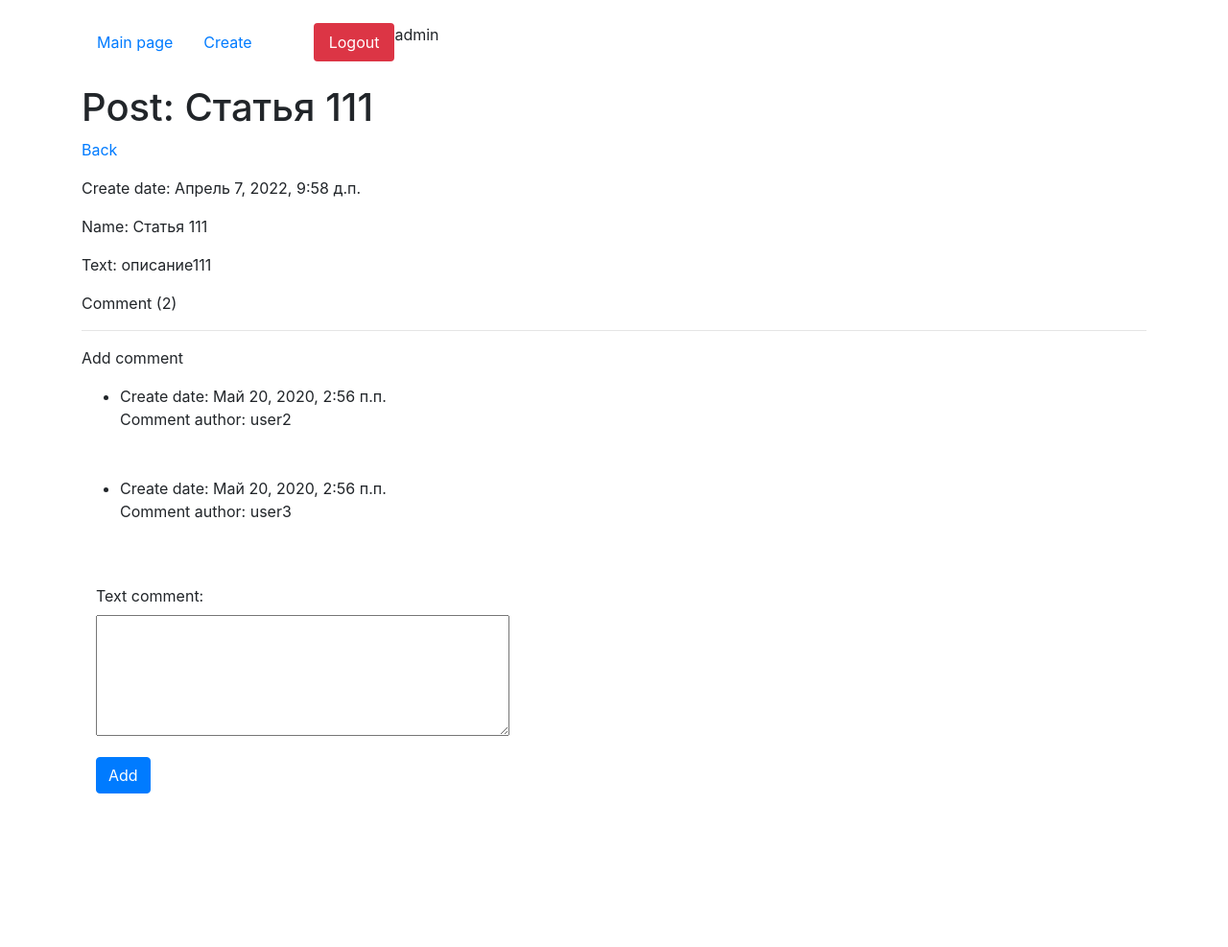
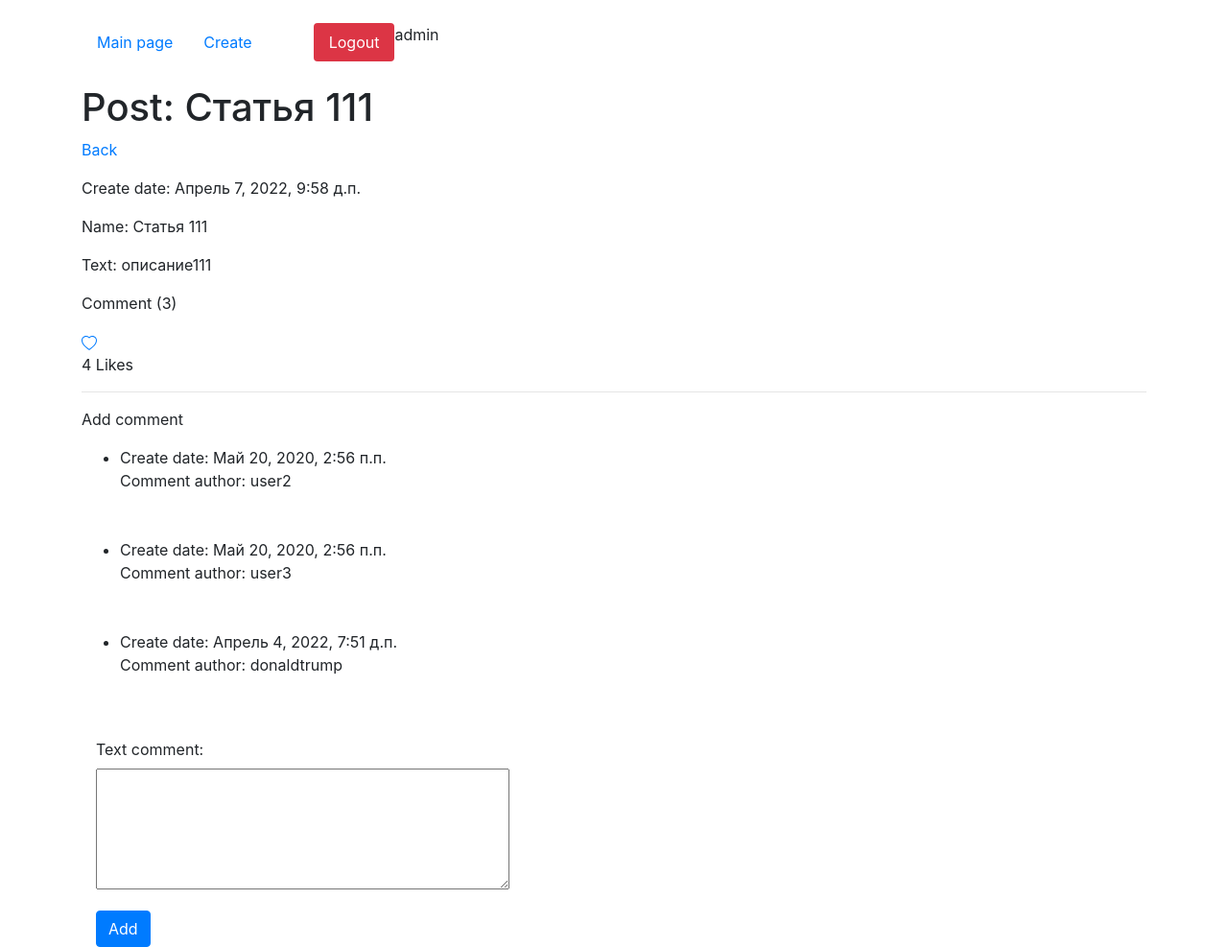
Before and after one commit to aruzhansabitkyzy/Zero-to-hero, a Django app: page /detail/71 in a window 1280 px wide. Shown: the whole page at 96% size. Before the commit the page ends 827 px from the top, so only its background shows below. Run offline with Django 3.2, Linux system fonts and the light colour scheme; a user stored in the database is signed in; data comes from the database, SQL or seed files in the repository; both versions use the stored data as it was after the commit; some libraries are stand-ins or nearby versions.

Commit message:
like feature

```diff
--- a/core/models.py
+++ b/core/models.py
@@ -4,11 +4,14 @@
 from django.db.models import Q
 
 # Create your models here.
+
+
 class Articles(models.Model):
     author = models.ForeignKey(User, on_delete = models.CASCADE, verbose_name='Article owner', blank = True, null = True )
     create_date = models.DateTimeField(auto_now=True)
     name = models.CharField(max_length=200, verbose_name='Post name:')
     text = models.TextField(verbose_name='Text')
+    likes = models.IntegerField(default=0)
 
     def __str__(self):
         return self.name
@@ -17,16 +20,24 @@
     #     verbose_name='Статью'
     #     verbose_name_plural='Статьи'
 
-class StatusFilterComments(models.Manager):
-    def get_queryset(self):
-        return super().get_queryset().filter(Q(status=False, author = get_current_user()) | Q(status=False, article__author=get_current_user()) | Q(status=True))
+
+class Likes(models.Model):
+    user = models.ForeignKey(User, on_delete=models.CASCADE, related_name='user_like')
+    post = models.ForeignKey(Articles, on_delete=models.CASCADE, related_name='post_like')
+
+
+# class StatusFilterComments(models.Manager):
+#     def get_queryset(self):
+#         return super().get_queryset().filter(Q(status=False, author = get_current_user())
+#                                             | Q(status=False, article__author=get_current_user())
+#                                             | Q(status=True))
 
 
 
 class Comments(models.Model):
-    article = models.ForeignKey(Articles, on_delete = models.CASCADE, verbose_name='Post', blank = True, null = True,related_name='comments_articles' )
+    article = models.ForeignKey(Articles, on_delete = models.CASCADE, verbose_name='Post', blank = True, null = True,related_name='comments_articles')
     author = models.ForeignKey(User, on_delete = models.CASCADE, verbose_name='Comment author', blank = True, null = True )
     create_date = models.DateTimeField(auto_now=True)
     text = models.TextField(verbose_name='Text comment')
     status = models.BooleanField(verbose_name='Post Visibility', default=False)
-    objects  = StatusFilterComments()
+    # objects  = StatusFilterComments()
--- a/core/templates/detail.html
+++ b/core/templates/detail.html
@@ -9,8 +9,16 @@
     <p>Name:  {{get_article.name}}</p>
     <p>Text: {{get_article.text}}</p>
 
+    <span>
+        <p>Comment ({{get_article.comments_articles.all.count}})</p>
+        <a href="{% url 'likes' get_article.id %}">
+            <svg xmlns="http://www.w3.org/2000/svg" width="16" height="16" fill="currentColor" class="bi bi-heart" viewBox="0 0 16 16">
+               <path d="m8 2.748-.717-.737C5.6.281 2.514.878 1.4 3.053c-.523 1.023-.641 2.5.314 4.385.92 1.815 2.834 3.989 6.286 6.357 3.452-2.368 5.365-4.542 6.286-6.357.955-1.886.838-3.362.314-4.385C13.486.878 10.4.28 8.717 2.01L8 2.748zM8 15C-7.333 4.868 3.279-3.04 7.824 1.143c.06.055.119.112.176.171a3.12 3.12 0 0 1 .176-.17C12.72-3.042 23.333 4.867 8 15z"/>
+            </svg>
+        </a>
+        <p>{{get_article.likes}} Likes </p>
+    </span>
 
-    <p>Comment ({{get_article.comments_articles.all.count}})</p>
 
 
     <hr>
--- a/core/templates/index.html
+++ b/core/templates/index.html
@@ -58,6 +58,7 @@
 </ul>
 
     {% block content %}
+
       <h1 class="mt-4">Zero to Hero</h1>
 
 
@@ -78,7 +79,6 @@
                   </ul>
 
       {% endfor %}
-
     {% endblock %}
 </div>
 
--- a/core/templates/search_results.html
+++ b/core/templates/search_results.html
@@ -35,7 +35,7 @@
 
             }
 
-            </script>
+          </script>
 
         {% else %}
 
--- a/core/urls.py
+++ b/core/urls.py
@@ -13,9 +13,7 @@
     path('logout', views.MyProjectLogout.as_view(), name='logout_page'),
     path('password_reset/' , views.password_reset_form, name='password_reset'),
     path('search/', views.search, name='search'),
+    path('like/<int:pk>', views.like, name='likes'),
     #ajax
     path('update_comment_status/<int:pk>/<slug:type>', views.update_comment_status, name='update_comment_status')
-
-
-
 ]
--- a/core/views.py
+++ b/core/views.py
@@ -1,5 +1,5 @@
-from django.shortcuts import render,redirect,HttpResponse
-from .models import Articles,Comments
+from django.shortcuts import get_object_or_404, render,redirect,HttpResponse
+from .models import Articles,Comments, Likes
 from django.views.generic import ListView, DetailView,CreateView, UpdateView,DeleteView
 from django.views.generic.edit import FormMixin
 from .forms import ArticleForm, AuthUserForm, RegisterUserForm,CommentForm
@@ -71,7 +71,6 @@
         self.object.save()
         return super().form_valid(form)
 
-
 def search(request):
     query = request.GET.get('q') if request.method!= None else ''
     results = Articles.objects.filter(
@@ -81,6 +80,29 @@
     if query == '':
         results = Articles.objects.all()
     return render(request, "search_results.html", {'list_articles': results})
+
+@login_required
+def like(request, pk):
+
+    user = request.user
+    post = Articles.objects.get(id=pk)
+    current_likes = post.likes
+    liked = Likes.objects.filter(user=user, post=post)
+
+
+    if not liked:
+        like = Likes.objects.create(user=user, post=post)
+        like.save()
+        current_likes = current_likes + 1
+    else:
+        Likes.objects.filter(user=user, post=post).delete()
+        current_likes = current_likes - 1
+
+
+
+    post.likes=current_likes
+    post.save()
+    return HttpResponseRedirect(reverse('detail_page', args=[pk]))
 
 
 
@@ -112,11 +134,14 @@
     password_reset_form = PasswordResetForm()
     return render(request=request, template_name="accounts/password-reset-form.html", context={"password_reset_form":password_reset_form})
 
-
+@login_required
 def update_comment_status(request, pk, type):
     item = Comments.objects.get(pk=pk)
     if request.user != item.article.author:
         return HttpResponse('deny')
+
+    if request.user == None:
+        return redirect('login_page')
 
     if type == 'public':
         import operator
@@ -154,8 +179,6 @@
         self.object.save()
         return super().form_valid(form)
 
-
-
 class ArticleUpdateView(LoginRequiredMixin, CustomSuccessMessageMixin,UpdateView):
     model = Articles
     template_name = 'edit_page.html'
@@ -184,7 +207,7 @@
     model = User
     template_name = 'register_page.html'
     form_class = RegisterUserForm
-    success_url = reverse_lazy('edit-page')
+    success_url = reverse_lazy('edit_page')
     success_msg = 'User successfully created'
     def form_valid(self,form):
         form_valid = super().form_valid(form)
@@ -196,6 +219,7 @@
 
 class MyProjectLogout(LogoutView):
     next_page = reverse_lazy('edit_page')
+
 
 class ArticleDeleteView(LoginRequiredMixin, DeleteView):
     model = Articles
```
Also changed, not shown: core/migrations/0007_articles_likes.py (added), core/migrations/0008_remove_articles_likes_articles_likes_likes.py (added), core/migrations/0009_rename_like_likes_post.py (added), db.sqlite3. Lines whose indentation alone changed are shown as unchanged.
